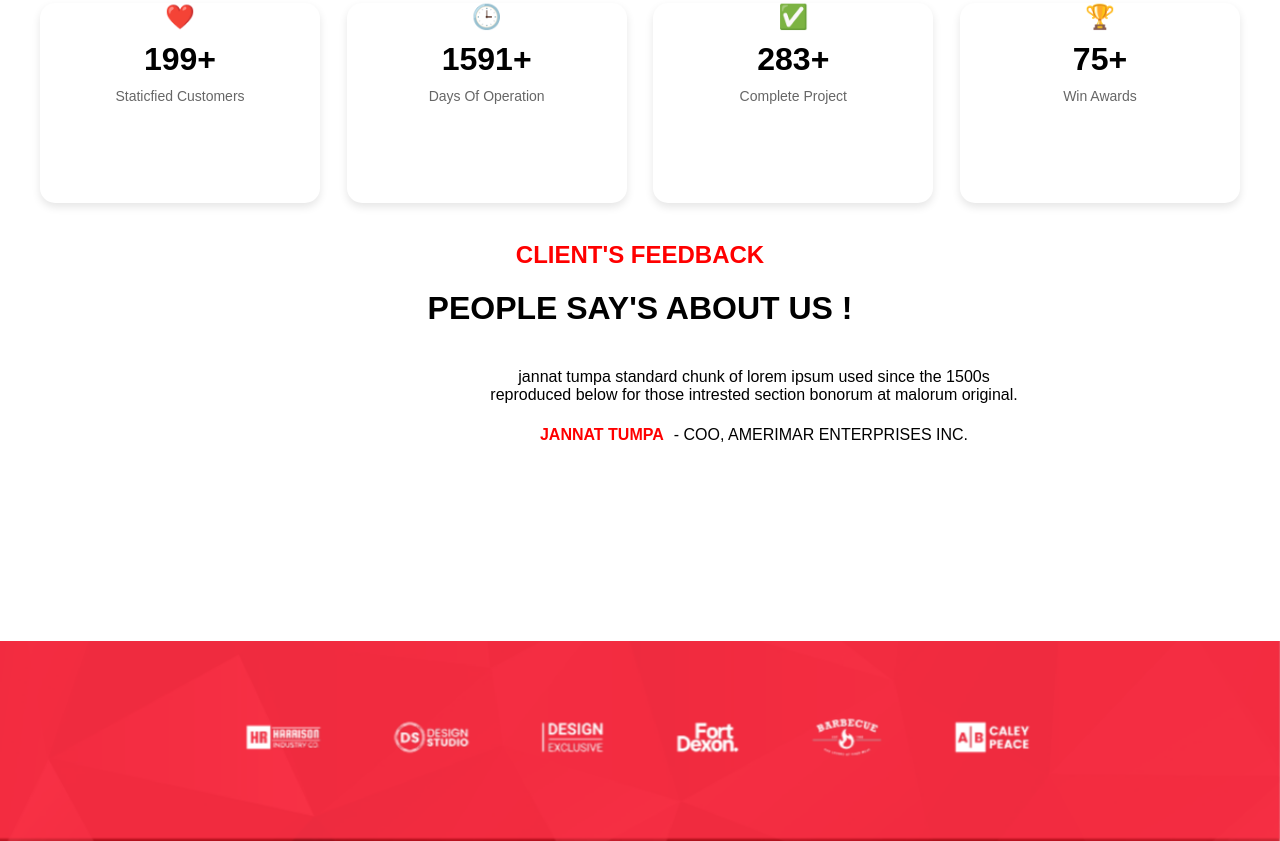
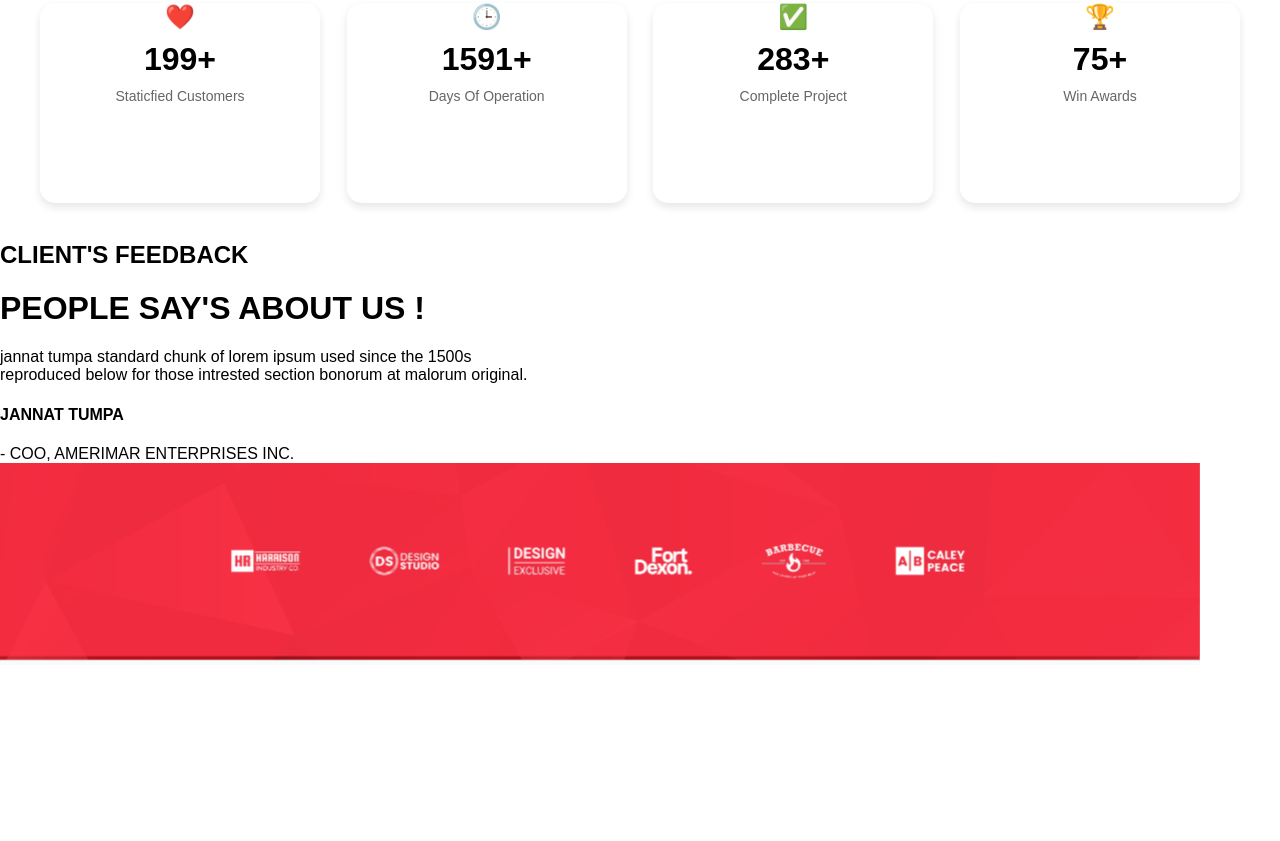
Before and after one commit to sumit2221-div/digital-agency, a plain HTML site: page index.html in a window 1280 px wide. Shown: the part 2980-3821 px from the top of the page. After the commit the page ends 3649 px from the top, so only its background shows below. Drawn offline with Linux system fonts and the light colour scheme.

Commit message:
ADDED SOME CHANGES

```diff
--- a/styles.css
+++ b/styles.css
@@ -1,3 +1,4 @@
+/* General Styles */
 body, html {
   margin: 0;
   padding: 0;
@@ -6,7 +7,6 @@ body, html {
 
 .container {
   display: flex;
-
   align-items: center;
   justify-content: center;
   width: 100vw;
@@ -17,9 +17,9 @@ body, html {
 
 .content {
   max-width: 800px;
-
 }
 
+/* Text Styles */
 .award-winning {
   color: #FF0000;
   font-size: 1.2rem;
@@ -49,6 +49,7 @@ body, html {
   background-color: #C53030;
 }
 
+/* Image Styles */
 .image-container {
   display: flex;
   gap: 20px;
@@ -62,6 +63,7 @@ body, html {
   box-shadow: 0 4px 6px rgba(0, 0, 0, 0.1);
 }
 
+/* Form Styles */
 .form-popup {
   display: none;
   position: fixed;
@@ -124,8 +126,6 @@ body, html {
   color: red;
 }
 
-
-
 .form-checkbox-group {
   display: flex;
   align-items: center;
@@ -156,13 +156,11 @@ body, html {
 }
 
 .cancel {
-
   margin-top: 8px;
   align-items: end;
 }
 
-
-
+/* Service Section */
 .service {
   width: 100vw;
   padding: 20px;
@@ -175,13 +173,11 @@ body, html {
   margin-bottom: 20px;
   color: red;
   font-family: 'Franklin Gothic Medium', 'Arial Narrow', Arial, sans-serif;
-
 }
 
 .service h2 {
   font-size: 1.5rem;
   margin-bottom: 40px;
-
 }
 
 .service-item {
@@ -255,6 +251,7 @@ body, html {
   color: #FFFFFF;
 }
 
+/* Dots for Carousel */
 .dots {
   display: flex;
   justify-content: center;
@@ -272,11 +269,12 @@ body, html {
 }
 
 .dot.active {
-  background-color:white;
-  border: red ;
+  background-color: white;
+  border: red;
   box-shadow: rgba(0, 0, 0, 0.25) 0px 54px 55px, red 0px -12px 30px, red 0px 4px 6px, rgba(0, 0, 0, 0.17) 0px 12px 13px, rgba(0, 0, 0, 0.09) 0px -3px 5px;
 }
 
+/* Project Section */
 .project {
   max-width: 1000px;
   margin: 0 auto;
@@ -337,6 +335,7 @@ body, html {
   font-size: 14px;
 }
 
+/* Company Growth Section */
 .company-growth {
   max-width: 1200px;
   margin: 0 auto;
@@ -371,7 +370,6 @@ body, html {
   transition: transform 0.3s ease;
   height: 200px;
   border-radius: 15px;
-
 }
 
 .stat-card:hover {
@@ -395,34 +393,12 @@ body, html {
   color: #666;
 }
 
-@media (max-width: 768px) {
-  .stat-card {
-    width: calc(50% - 20px);
-  }
-}
-
-@media (max-width: 480px) {
-  .stat-card {
-    width: 100%;
-  }
-}
+/* Features Section */
 .why-choose-us {
   max-width: 1200px;
   margin: 0 auto;
   padding: 40px 20px;
   text-align: center;
-}
-
-.section-subtitle {
-  color: #ff4d4d;
-  font-size: 14px;
-  text-transform: uppercase;
-  margin-bottom: 10px;
-}
-
-.section-title {
-  font-size: 28px;
-  margin-bottom: 40px;
 }
 
 .features {
@@ -454,69 +430,38 @@ body, html {
   line-height: 1.5;
 }
 
+/* Responsive Design */
 @media (max-width: 768px) {
+  .service-content, .project-content, .growth-stats {
+    flex-direction: column;
+  }
+
+  .image-wrapper {
+    width: 100%;
+    height: auto;
+  }
+
+  .stat-card {
+    width: calc(50% - 20px);
+  }
+
   .feature {
     width: calc(50% - 20px);
   }
 }
 
 @media (max-width: 480px) {
+  .stat-card {
+    width: 100%;
+  }
+
   .feature {
     width: 100%;
   }
+
+  .desc {
+    width: 100%;
+    left: 0;
+    padding: 20px;
+  }
 }
-.banner {
-  width: 100%;
-  height: 200px;
-  overflow: hidden;
-}
-
-.banner-image {
-  width: 100%;
-  height: 100%;
-  object-fit: cover;
-}
-
-.feedback {
-  height: 400px;
-  width: full;
-
-}
-.feedback h2 {
-  color: red;
-  text-align: center;
-}
-.feedback h1 {
-  text-align: center;
-  text-shadow: #2D3748;
-}
-.desc {
-  display: flex;
-  justify-content: center;
-  align-items: center;
-  justify-content: center;
- width: 700px;
-padding: 20px;
-flex-direction: column;
-
-position: relative;
-left: 30%;
-}
-
-.desc p {
-  margin: 0;
-  text-align: center;
-}
-.desc h4 {
-  color: red;
-  text-align: start;
-  margin-right: 10px;
-}
-.inline-container {
-  display: flex;
-  align-items: center;
-}
-
-.inline-container h3 {
-  margin-right: 10px;
-}
```
